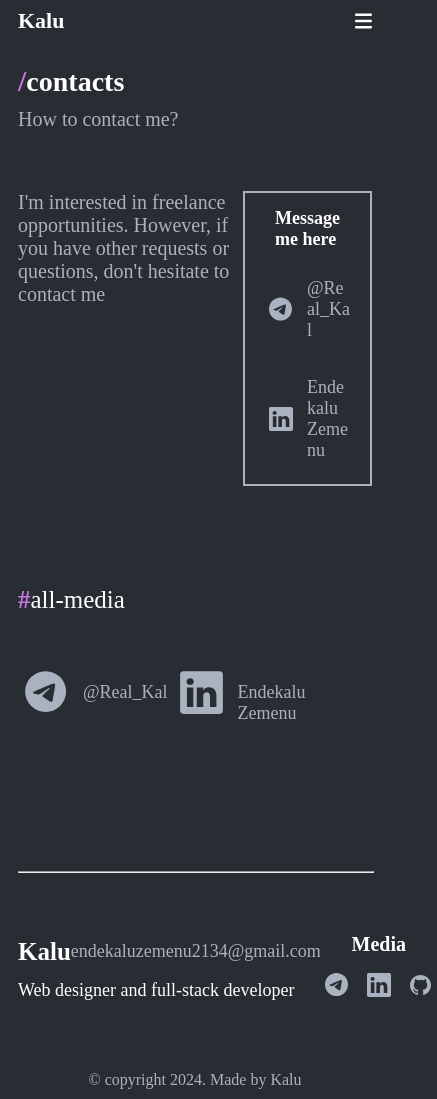
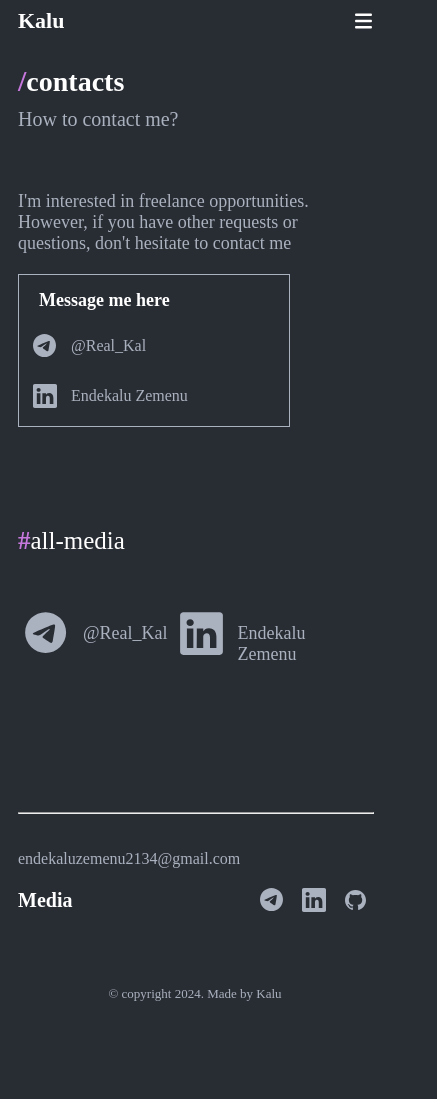
Before and after one commit to KALU-c/new-portfolio, a React (Vite) app: page /contact in a window 390 px wide. Shown: the whole page, 437 px wide, since content can reach past the window. After the commit the page ends 1032 px from the top, so only its background shows below. Built offline with nearby package versions, Linux system fonts and the light colour scheme; a web font is replaced by a local one.

Commit message:
fix: make home page responsive

```diff
--- a/src/components/AboutItem/AboutItem.module.css
+++ b/src/components/AboutItem/AboutItem.module.css
@@ -76,3 +76,37 @@
   bottom: 0;
   right: 0;
 }
+
+
+/******************* Media Query ********************/
+
+@media (max-width: 991px) {
+  .about-container {
+    display: flex;
+    flex-wrap: wrap;
+    margin-bottom: 50px;
+  }
+
+  .text-container {
+    font-size: 17px;
+    gap: 20px;
+    padding: 10px 0px;
+  }
+
+  .text-container button {
+    height: 40px;
+    border: 1px solid var(--color-purple);
+    font-size: 16px;
+    display: flex;
+    align-items: center;
+    width: 140px;
+  }
+
+  .text-container button img {
+    height: 18px;
+  }
+
+  .about-image-container {
+    display: none;
+  }
+}
--- a/src/components/ContactItem/ContactItem.module.css
+++ b/src/components/ContactItem/ContactItem.module.css
@@ -52,3 +52,41 @@
   margin: 0;
   padding-bottom: 5px;
 }
+
+
+/******************** Media Query ***********************/
+
+@media (max-width: 991px) {
+  .contact-container {
+    display: flex;
+    flex-direction: column;
+    gap: 20px;
+  }
+
+  .contact-container .text {
+    font-size: 18px;
+  }
+
+  .contact-container .contact-card {
+    color: var(--color-grey);
+    border: 1px solid var(--color-grey);
+    display: flex;
+    flex-direction: column;
+    font-size: 16px;
+    width: 250px;
+    padding: 5px 10px;
+  }
+
+  .contact-container .contact-card .message {
+    font-size: 18px;
+  }
+
+  .contact-container .contact-card .telegram,
+  .linkedin {
+    display: flex;
+    gap: 10px;
+    word-break: break-all;
+    margin: 0;
+    padding: 0;
+  }
+}
--- a/src/components/Footer/Footer.module.css
+++ b/src/components/Footer/Footer.module.css
@@ -59,3 +59,51 @@
   margin: 0;
   margin-bottom: 10px;
 }
+
+
+/****************** Media Query *********************/
+
+@media (max-width: 991px) {
+  .horizontal-line {
+    width: 100%;
+    margin-bottom: 20px;
+  }
+
+  .footer-container {
+    display: flex;
+    flex-direction: column;
+    justify-content: space-between;
+    font-size: 16px;
+    margin-bottom: 70px;
+  }
+
+  .footer-container .text .logo {
+    display: none;
+  }
+
+  .footer-container .text .title {
+    display: none;
+  }
+
+  .footer-container .images > p {
+    padding: 0;
+  }
+
+  .footer-container .images {
+    font-size: 20px;
+    font-weight: 600;
+    display: flex;
+    flex-direction: row;
+    justify-content: space-between;
+    align-items: center;
+  }
+
+  .copyright {
+    margin: 0;
+    font-size: 13px;
+    margin-bottom: 30px;
+    display: flex;
+    align-items: center;
+    justify-content: center;
+  }
+}
--- a/src/components/Separator/Separator.module.css
+++ b/src/components/Separator/Separator.module.css
@@ -45,6 +45,7 @@
 @media (max-width: 991px) {
   .separator-container {
     width: 100%;
+    padding-bottom: 10px;
   }
 
   .line {
--- a/src/container/Skills/Skills.module.css
+++ b/src/container/Skills/Skills.module.css
@@ -54,7 +54,24 @@
 /******************* Media Query ********************/
 
 @media (max-width: 991px) {
+
+  .skill-container {
+    width: 100%;
+    display: flex;
+    justify-content: center;
+    margin-bottom: 20px;
+  }
+
   .images {
     display: none;
   }
+
+  .skill-box {
+    display: flex;
+    flex-direction: column;
+    width: 100%;
+    justify-content: center;
+    align-items: center;
+    padding: 10px 0px;
+  }
 }
```
